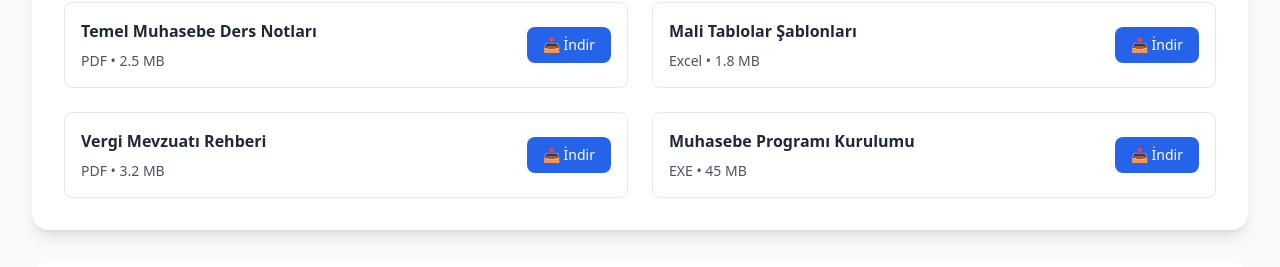
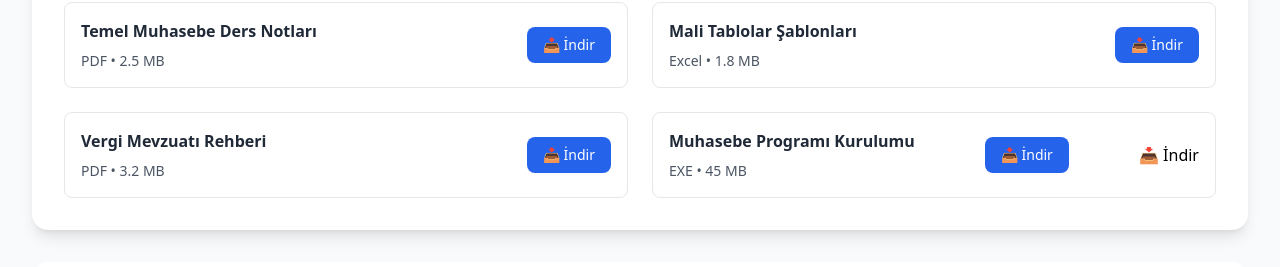
Before and after one commit to fatihari007-dotcom/fatihhoca.github.io, a plain HTML site: page index.html in a window 1280 px wide. Both pictures are taken after a click on the button "Dosyalar". Shown: the part 394-661 px from the top of the page. Drawn offline with nearby package versions, Linux system fonts and the light colour scheme.

Commit message:
Update index.html

```diff
--- a/index.html
+++ b/index.html
@@ -585,6 +585,10 @@ Kişisel Gelişim
 📥 İndir
 
 </button>
+
+<a href="https://drive.google.com/file/d/1VQVYbJ1lcUOQBDhISF7x6FK-GNPPYS8E/view?usp=sharing" target="_blank" ...>
+    📥 İndir
+</a>
 
 </div>
 
```
